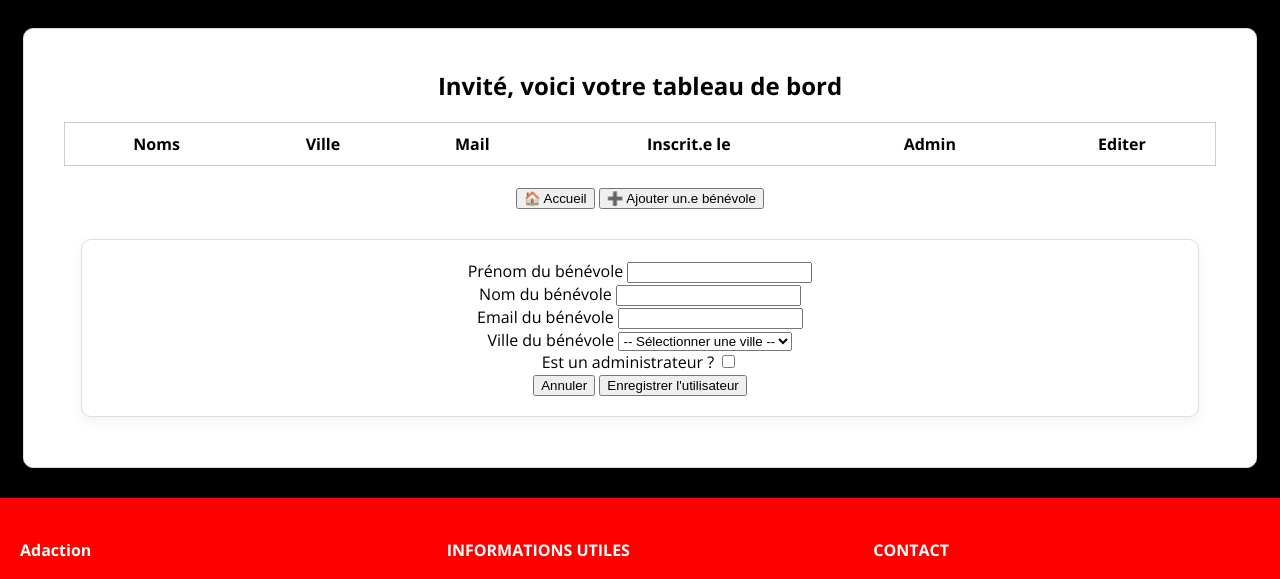
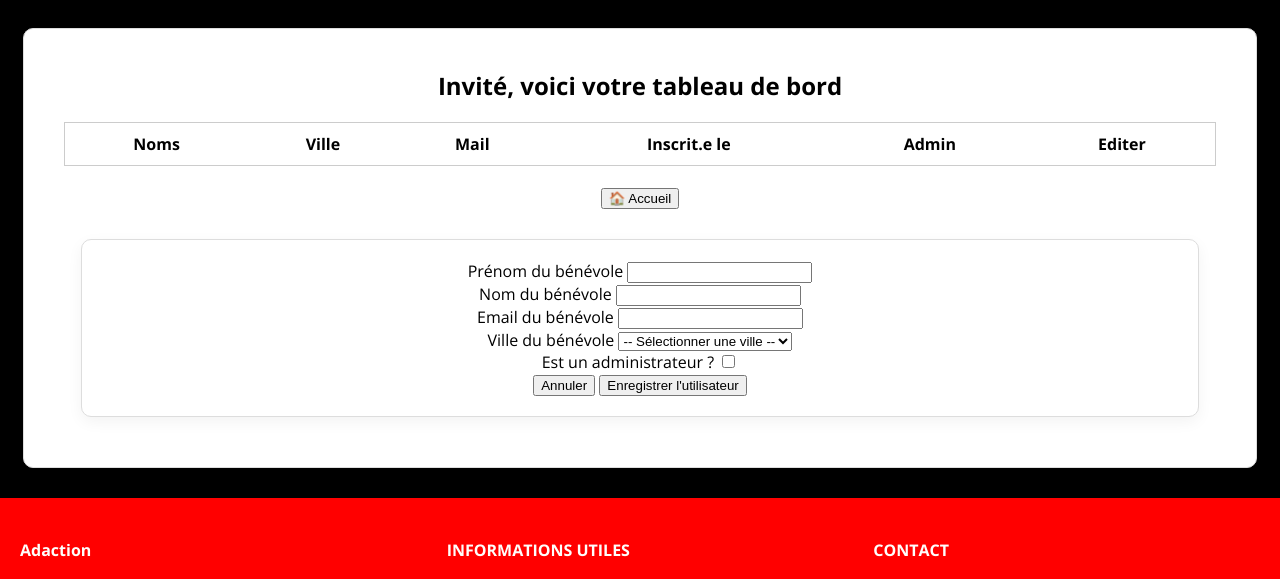
Before and after one commit to Niouk971/projet-collectif-adaction, a website: page frontend/html/admin.html in a window 1280 px wide. Shown: the part 127-706 px from the top of the page. Drawn offline with nearby package versions, Linux system fonts and the light colour scheme; no server answers; a web font is replaced by a local one.

Commit message:
update back et front

```diff
--- a/frontend/html/admin.html
+++ b/frontend/html/admin.html
@@ -37,9 +37,9 @@
 
         <div>
             <a href="index.html"><button>🏠 Accueil</button></a>
-            <button id="addVolunteerButton"
+            <!-- <button id="addVolunteerButton"
                 onclick="document.getElementById('dashboard').style.display = 'none'; document.getElementById('newVolunteerForm').style.display = 'flex';">➕
-                Ajouter un.e bénévole</button>
+                Ajouter un.e bénévole</button> -->
         </div>
 
         <div id="newVolunteerForm"> <!-- display:none de base-->
```
Also changed, not shown: backend/server.js (+0 -24 lines).
